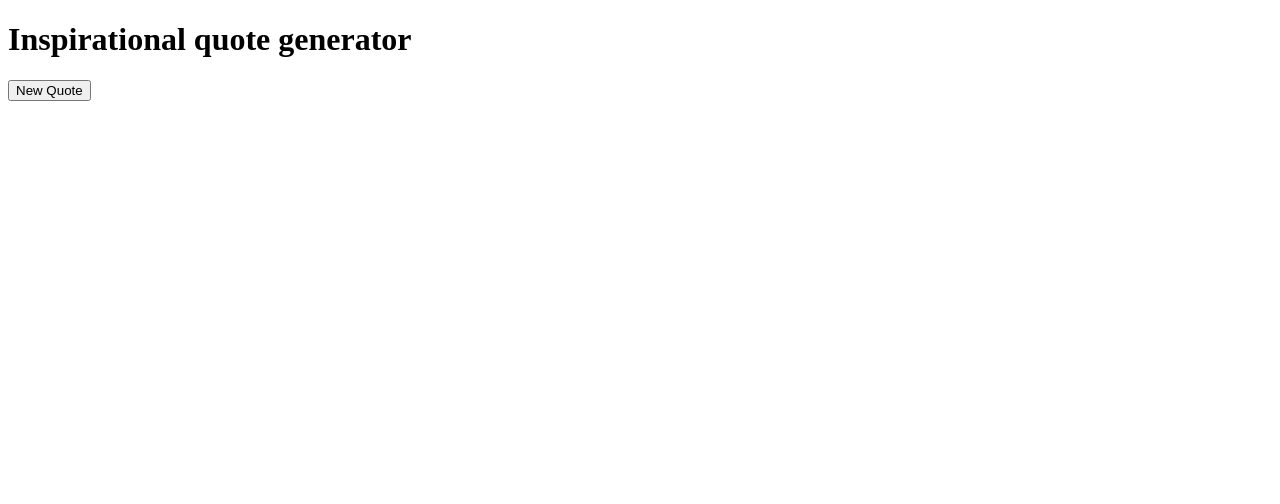
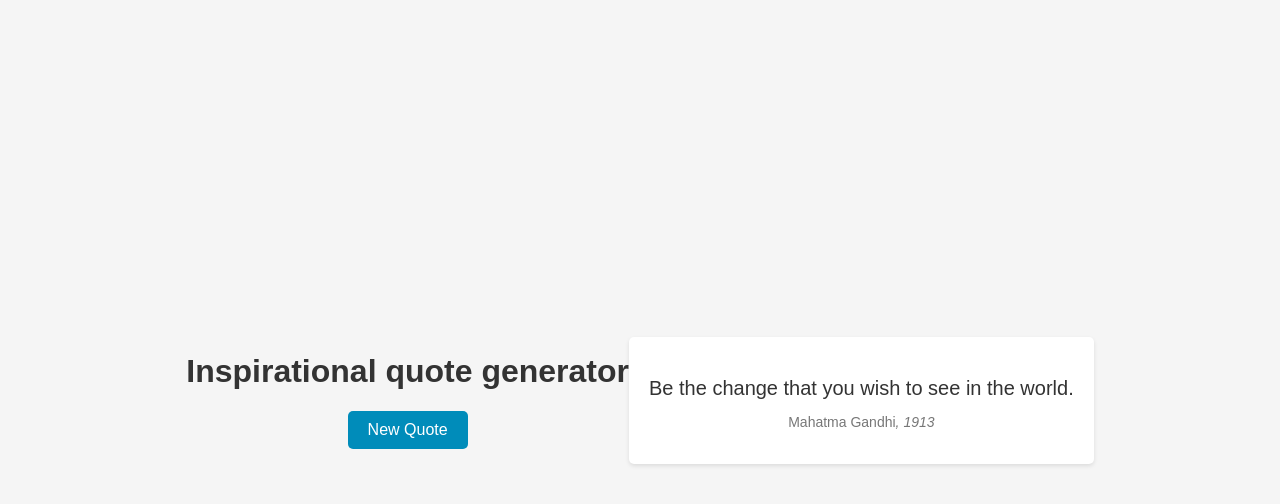
Before and after one commit to Squirtle22/random-qoute, a plain HTML site: page index.html in a window 1280 px wide. Both pictures are taken after a click on the button "New Quote". Drawn offline with Linux system fonts and the light colour scheme.

Commit message:
style/js
styling and making it work

```diff
--- a/index.html
+++ b/index.html
@@ -4,13 +4,21 @@
     <meta charset="UTF-8">
     <meta name="viewport" content="width=device-width, initial-scale=1.0">
     <title>Random quote generator</title>
+    <link rel="stylesheet" href="/style.css">
 </head>
 <body>
+    <header>
     <h1>Inspirational quote generator </h1>
-    <div id="quoteDisplay">
-        <!-- Quotes will display here -->
+    <button id="load-quote" class="load-quote">New Quote</button>
+    </header>
+
+    <div class="container">
+        <div id="quote-box" class="quote-box">
+        <p class="quote">Every great developer you know got there by solving problems they were unqualified to solve until they actually did it.</p>
+        <p class="source">Patrick McKenzie<span class="citation">Twitter</span><span class="year">2016</span></p>
+        </div>
     </div>
-    <button id="load-quote" class="load-quote">New Quote</button>
+
     <script src="./main.js"></script>
 </body>
 </html>
--- a/main.js
+++ b/main.js
@@ -38,13 +38,25 @@
 
 function getRandomQuote() {
     let RandomQuote = quotes[Math.floor(Math.random() * quotes.length)];
-    return RandomQuote
+    return RandomQuote; }
+
+
+function printQuote(){
+    let quote = getRandomQuote();
+    let html = `<p class="quote">${quote.quote}</p>
+    <p class="source">${quote.source}`
+    if (quote.citation !== undefined) {
+    html += `<span class ="citation">${quote.citation}</span>`;
+    }
+    if (quote.year !== undefined) {
+    html += `<span class = "year">${quote.year}</span>`;
+    }
+    if (quote.tag !== undefined) {
+    html += `<span class = "tag">, ${quote.tag}</span>`;
+    }
+    `</p>`
+
+    return (document.getElementById("quote-box").innerHTML = html);
 }
 
-// function printQuote() {
-//     let html = `<div>${getRandomQuote()}</div>`
-//     return html
-// }
-
-
-document.getElementById('load-quote').addEventListener("click", printQuote)
+document.getElementById('load-quote').addEventListener("click", printQuote, false);
--- /dev/null
+++ b/style.css
@@ -0,0 +1,82 @@
+body {
+    font-family: Arial, sans-serif;
+    background-color: #f5f5f5;
+    color: #333;
+    margin: 0;
+    padding: 0;
+    display: flex;
+    justify-content: center;
+    align-items: center;
+    min-height: 100vh;
+}
+
+header {
+    text-align: center;
+    margin-bottom: 20px;
+}
+
+h1 {
+    display: block;
+    font-size: 2em;
+    margin-block-start: 0.67em;
+    margin-block-end: 0.67em;
+    margin-inline-start: 0px;
+    margin-inline-end: 0px;
+    font-weight: bold;
+}
+
+
+.quote-box {
+    background-color: #fff;
+    border-radius: 5px;
+    padding: 20px;
+    box-shadow: 0 2px 4px rgba(0, 0, 0, 0.1);
+    max-width: 600px;
+    margin: 0 auto;
+    text-align: center;
+}
+
+.quote {
+    font-size: 20px;
+    margin-bottom: 10px;
+}
+
+.source {
+    font-size: 14px;
+    color: #777;
+}
+
+.citation, .year, .tag {
+    font-style: italic;
+}
+
+.citation::before {
+    content: ", ";
+}
+
+.year::before {
+    content: ", ";
+}
+
+.tag::before {
+    content: ", ";
+}
+
+.tag::before {
+    content: " - ";
+}
+
+.load-quote {
+    background-color: #008CBA;
+    color: #fff;
+    border: none;
+    border-radius: 5px;
+    padding: 10px 20px;
+    font-size: 16px;
+    cursor: pointer;
+    transition: background-color 0.2s ease;
+}
+
+.load-quote:hover {
+    background-color: #005F80;
+}
```
